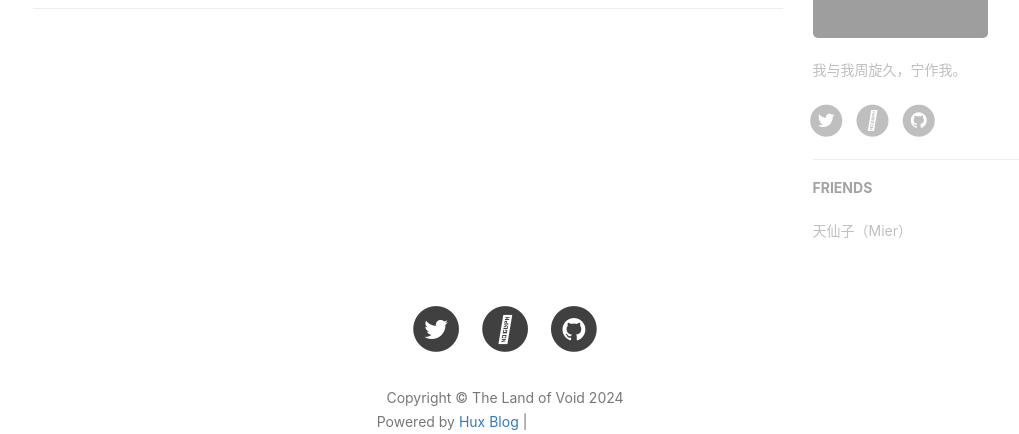
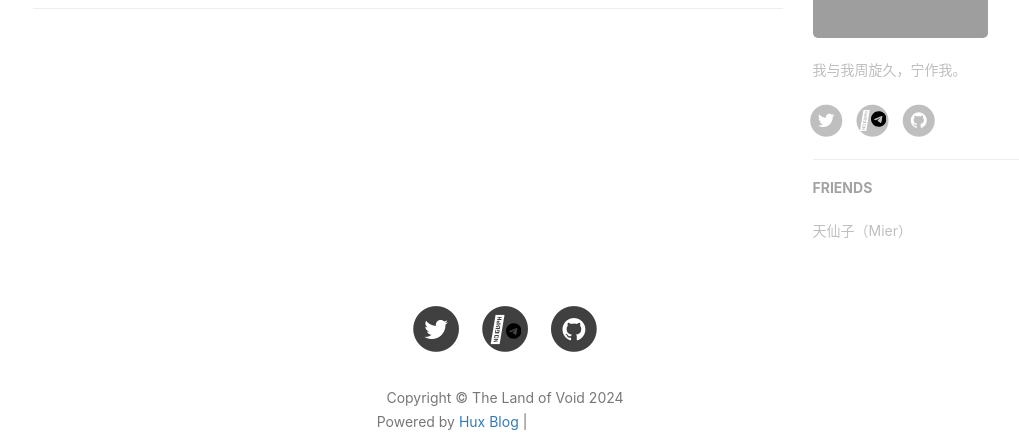
Before and after one commit to FYufei/FYufei.github.io, a Jekyll site: the page built from index.html, in a window 1280 px wide. Shown: the part 690-1124 px from the top of the page, without its empty margins (135-1154 px from the left). Built offline with Jekyll 4.4.1, drawn with Linux system fonts in a browser that asks for light colours; nearby versions of some CDN libraries; the list of posts is cut into pages by our own code; comment, search, counter and statistics services are not loaded; grey boxes are pictures that could not be loaded.

Commit message:
Update sns-links.html

```diff
--- a/_includes/sns-links.html
+++ b/_includes/sns-links.html
@@ -43,7 +43,7 @@
     <a target="_blank" href="https://t.me/{{ site.telegram_username }}">
       <span class="fa-stack fa-lg">
         <i class="fa fa-circle fa-stack-2x"></i>
-        <i class="fa-brands fa-telegram fa-stack-1x fa-inverse" style="color: #ffffff;"></i>
+        <i class="fa-brands fa-telegram fa-stack-1x fa-inverse" style="color: #ffffff;"><svg xmlns="http://www.w3.org/2000/svg" height="16" width="15.5" viewBox="0 0 496 512"><!--!Font Awesome Free 6.5.1 by @fontawesome - https://fontawesome.com License - https://fontawesome.com/license/free Copyright 2024 Fonticons, Inc.--><path d="M248 8C111 8 0 119 0 256S111 504 248 504 496 393 496 256 385 8 248 8zM363 176.7c-3.7 39.2-19.9 134.4-28.1 178.3-3.5 18.6-10.3 24.8-16.9 25.4-14.4 1.3-25.3-9.5-39.3-18.7-21.8-14.3-34.2-23.2-55.3-37.2-24.5-16.1-8.6-25 5.3-39.5 3.7-3.8 67.1-61.5 68.3-66.7 .2-.7 .3-3.1-1.2-4.4s-3.6-.8-5.1-.5q-3.3 .7-104.6 69.1-14.8 10.2-26.9 9.9c-8.9-.2-25.9-5-38.6-9.1-15.5-5-27.9-7.7-26.8-16.3q.8-6.7 18.5-13.7 108.4-47.2 144.6-62.3c68.9-28.6 83.2-33.6 92.5-33.8 2.1 0 6.6 .5 9.6 2.9a10.5 10.5 0 0 1 3.5 6.7A43.8 43.8 0 0 1 363 176.7z"/></svg></i>
       </span>
     </a>
   </li>
```
